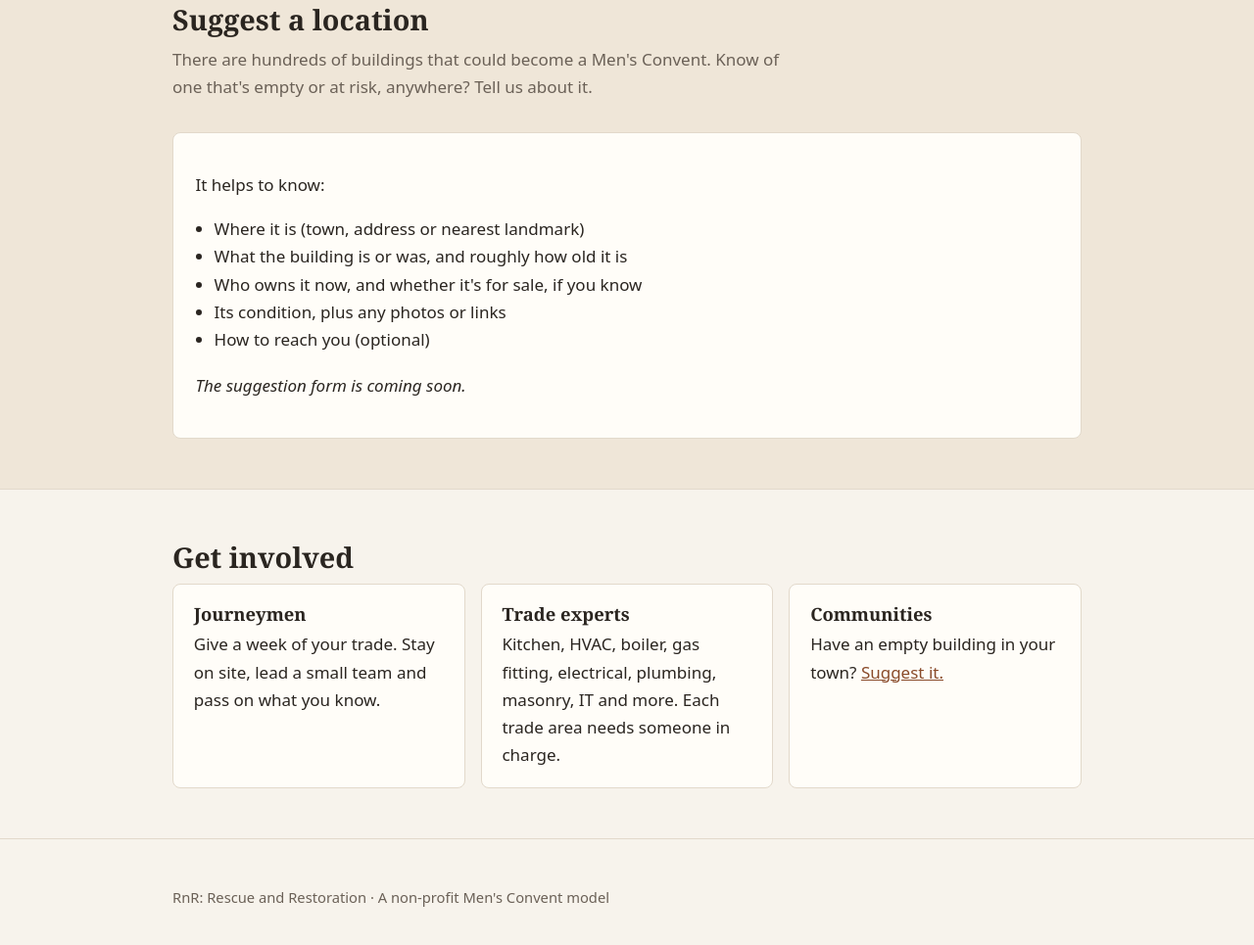
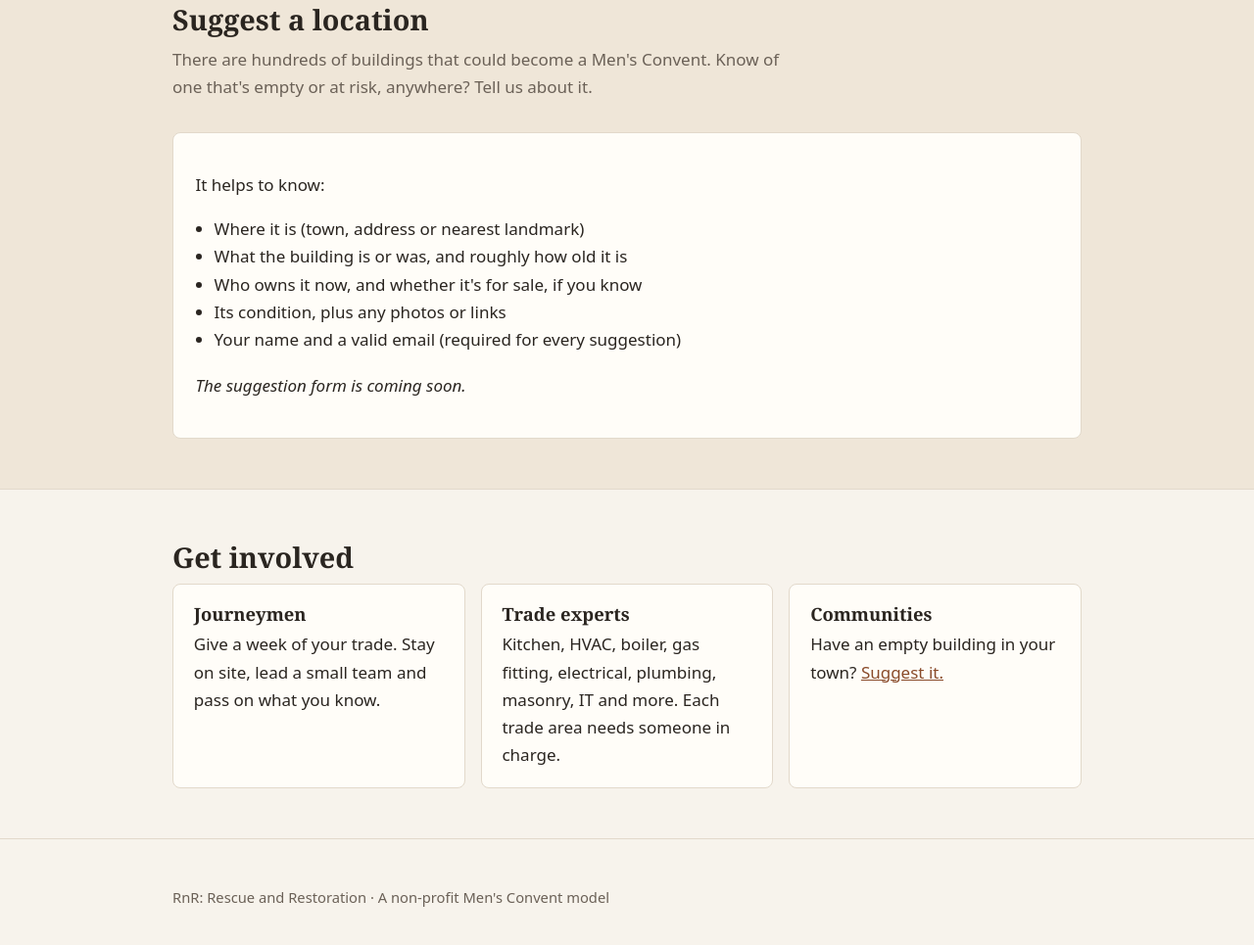
Before and after one commit to maxnoble/maxnoble.github.io, a plain HTML site: page rnr/index.html in a window 1280 px wide. Shown: the part 1822-2787 px from the top of the page at 98% size. Drawn offline with Linux system fonts and the light colour scheme.

Commit message:
RnR: email required for location suggestions
Co-Authored-By: Claude Opus 5.5 <noreply@anthropic.com>

```diff
--- a/rnr/index.html
+++ b/rnr/index.html
@@ -176,7 +176,7 @@
             <li>What the building is or was, and roughly how old it is</li>
             <li>Who owns it now, and whether it's for sale, if you know</li>
             <li>Its condition, plus any photos or links</li>
-            <li>How to reach you (optional)</li>
+            <li>Your name and a valid email (required for every suggestion)</li>
           </ul>
           <p><em>The suggestion form is coming soon.</em></p>
         </div>
```
